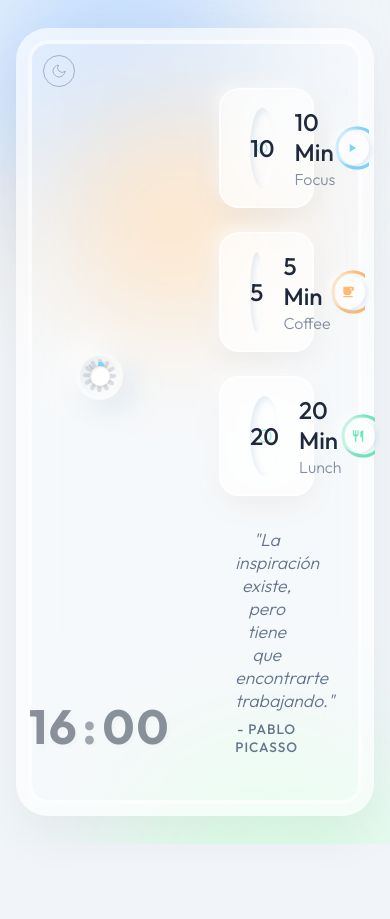
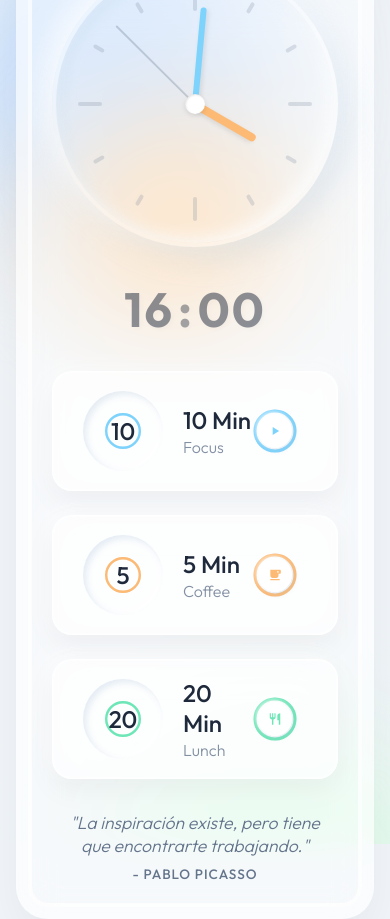
Before and after one commit to kazlan/Watchclock, a React (Vite) app: page / in a window 390 px wide. Before the commit the page ends 844 px from the top, so only its background shows below. Built offline with nearby package versions, Linux system fonts and the light colour scheme.

Commit message:
fix: responsive overflow locks and extreme landscape scaling

```diff
--- a/src/App.css
+++ b/src/App.css
@@ -172,16 +172,9 @@
 
 /* --- Responsive Adjustments for Extreme Landscape (e.g. Galaxy S20) --- */
 @media (max-height: 450px) {
-  .tablet-frame {
-    display: block;
-    overflow-y: auto;
-    overflow-x: hidden;
-  }
-
   .dashboard-grid {
-    height: auto;
-    min-height: 100%;
-    padding: 2rem 3rem;
+    height: 100%;
+    padding: 1.5rem 2rem;
     gap: 2.5rem;
     flex-direction: row;
     align-items: center;
@@ -195,7 +188,6 @@
   .right-panel {
     flex: 0 0 calc((100% - 2.5rem) * 2 / 3);
     max-width: none;
-    padding-bottom: 2rem;
   }
 
   .timers-row {
@@ -225,3 +217,27 @@
     flex: 2;
   }
 }
+
+/* --- Responsive Adjustments for Portrait Mobile --- */
+@media (max-width: 768px) and (orientation: portrait) {
+  .dashboard-grid {
+    flex-direction: column;
+    padding: 1.5rem;
+    gap: 2rem;
+  }
+
+  .left-panel {
+    flex: 0 0 auto;
+    width: 100%;
+  }
+
+  .right-panel {
+    flex: 1;
+    width: 100%;
+  }
+
+  .timers-row {
+    flex-direction: column;
+    width: 100%;
+  }
+}
--- a/src/components/AnalogClock/AnalogClock.css
+++ b/src/components/AnalogClock/AnalogClock.css
@@ -197,3 +197,11 @@
     background: var(--accent-clock-s);
     box-shadow: 0 0 15px var(--accent-clock-s);
 }
+
+/* --- Extreme Landscape Scale Down --- */
+@media (max-height: 450px) {
+    .clock-container {
+        max-width: 180px;
+        max-height: 180px;
+    }
+}
--- a/src/components/DigitalClock/DigitalClock.css
+++ b/src/components/DigitalClock/DigitalClock.css
@@ -26,3 +26,10 @@
     color: var(--text-primary);
     text-shadow: 0 0 10px rgba(255, 255, 255, 0.3);
 }
+
+/* --- Extreme Landscape Scale Down --- */
+@media (max-height: 450px) {
+    .digital-clock-container {
+        font-size: 2rem;
+    }
+}
--- a/src/index.css
+++ b/src/index.css
@@ -105,10 +105,9 @@ body {
   font-family: 'Outfit', sans-serif;
   background-color: var(--bg-base);
   color: var(--text-primary);
-  min-height: 100vh;
+  height: 100vh;
   width: 100vw;
-  overflow-x: hidden;
-  overflow-y: auto;
+  overflow: hidden;
   transition: background-color 0.5s ease;
   user-select: none;
   -webkit-touch-callout: none;
```
